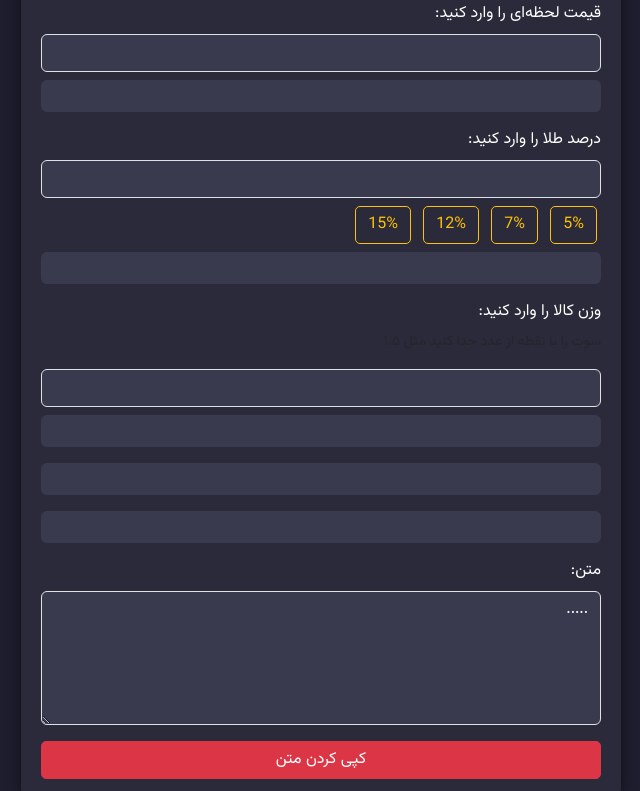
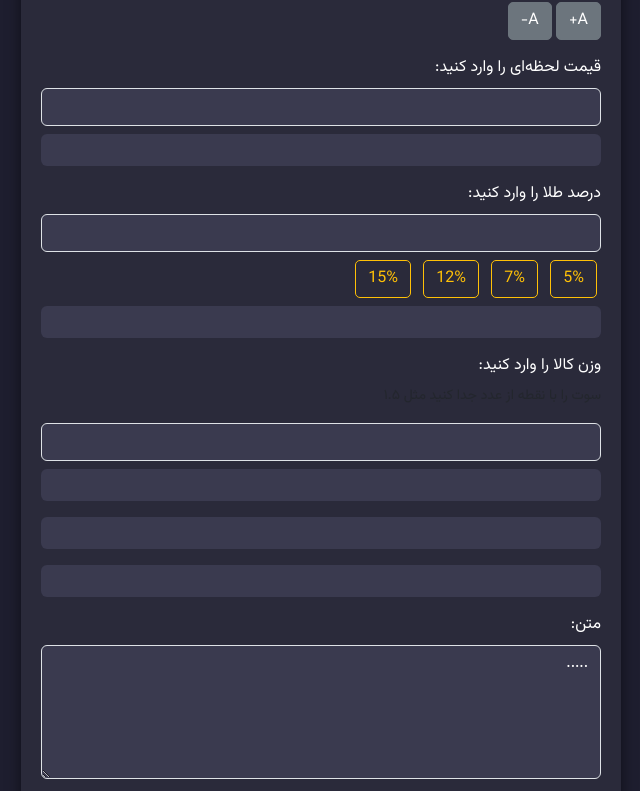
Before and after one commit to RasoulMadani/-Calculate-Gold-Price, a plain HTML site: page index.html in a window 1280 px wide. Shown: the part 184-975 px from the top of the page, without its empty margins (319-959 px from the left). Drawn offline with nearby package versions, Linux system fonts and the light colour scheme; no server answers; files whose address does not match are found by name.

Commit message:
تغییر فونت با دکمه

```diff
--- a/index.html
+++ b/index.html
@@ -37,11 +37,16 @@
         }
     </style>
 </head>
-<body class="d-flex justify-content-center align-items-center">
-    <div class="container">
+<body class="d-flex justify-content-center align-items-center" id="content">
+    <div class="container" >
         <div class="text-center mb-4 mt-5">
             <h2 class="text-warning">بسم رب الشهدا</h2>
             <h1 class="text-info">محاسبه قیمت طلای طاها</h1>
+        </div>
+
+        <div class="mb-3">
+            <button class="btn btn-secondary" onclick="changeFontSize(1)">A+</button>
+            <button class="btn btn-secondary" onclick="changeFontSize(-1)">A-</button>
         </div>
 
         <div class="mb-3">
@@ -88,6 +93,12 @@
             document.execCommand("copy");
             document.getElementById("pcopy").classList.remove("d-none");
             setTimeout(() => document.getElementById("pcopy").classList.add("d-none"), 2000);
+        }
+        function changeFontSize(change) {
+            let content = document.getElementById("content");
+            let currentSize = window.getComputedStyle(content).fontSize;
+            let newSize = parseInt(currentSize) + change;
+            content.style.fontSize = newSize + "px";
         }
     </script>
 
```
